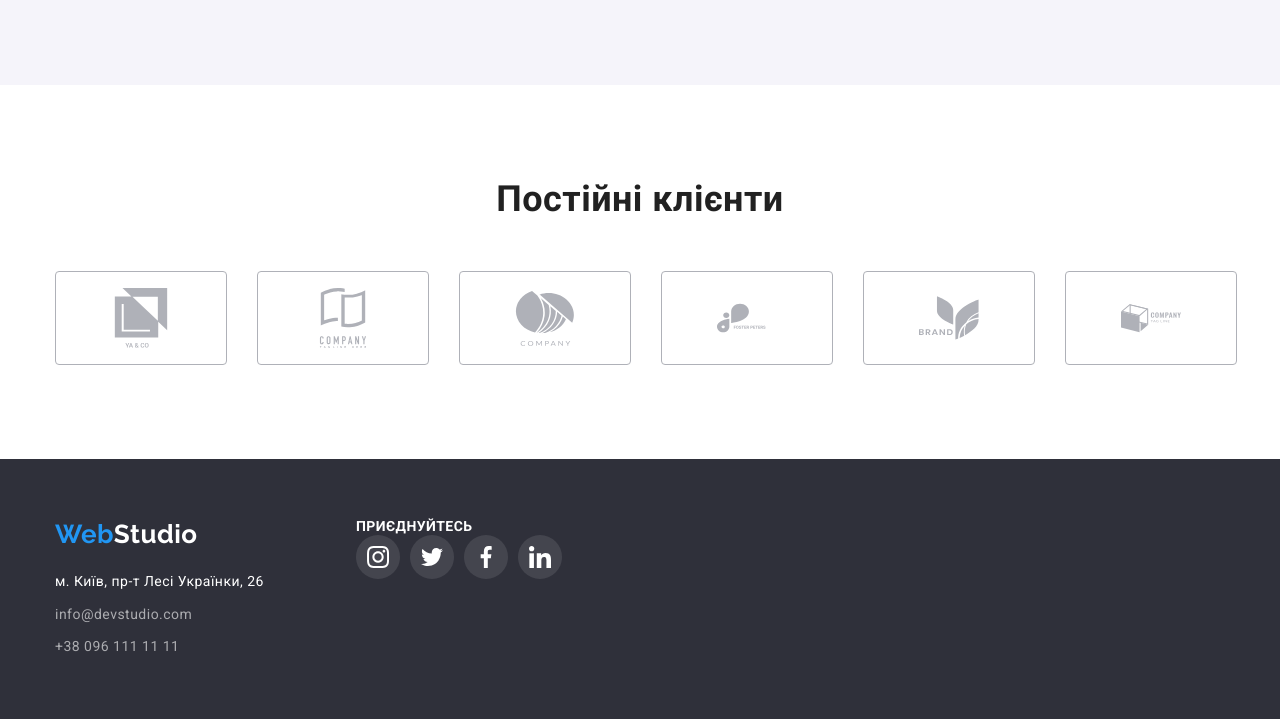
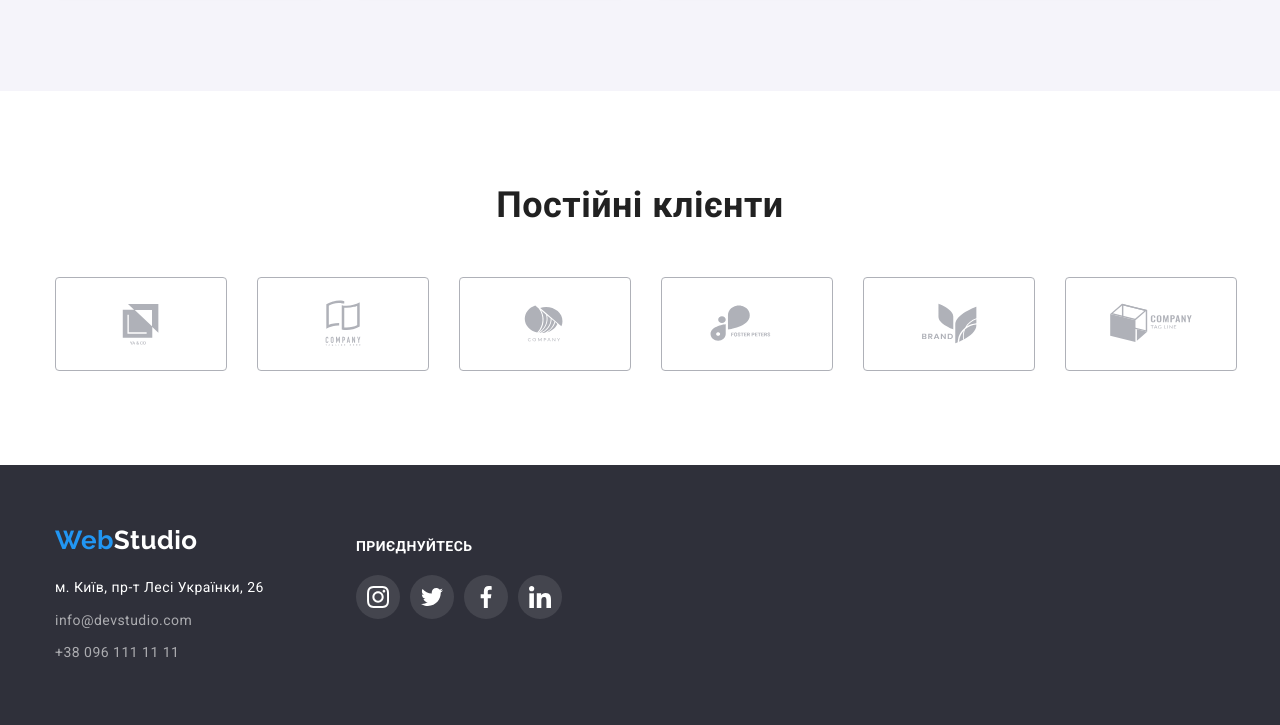
Before and after one commit to ovchrk/goit-markup-hw-04, a plain HTML site: page index.html in a window 1280 px wide. Shown: the part 2235-2960 px from the top of the page. Drawn offline with nearby package versions, Linux system fonts and the light colour scheme.

Commit message:
icons and shadows fixed

```diff
--- a/css/styles.css
+++ b/css/styles.css
@@ -302,7 +302,7 @@ ul {
     margin-bottom: 10px;
 }
 .member-info p {
-    margin-bottom: 10px;
+    margin-bottom: 16px;
 }
 .member-icons {
     display: flex;
@@ -346,11 +346,10 @@ ul {
     height: 92px;
     align-items: center;
     justify-content: center;
-    border-radius: 50%;
     cursor: pointer;
     background-color: transparent;
 }
-.partner:hover {
+.partner:hover, .partner:focus {
     border: 1px solid #2196F3;
 }
 .partners .partner:not(:last-child) {
@@ -360,9 +359,14 @@ ul {
 .partner .company {
     fill: var(--icon-color-grey);
 }
-.partner .company:hover {
+.partner .company:hover, .partner .company:focus {
     fill: var(--brand-color);
 }
+.icon-company {
+    width: 106px;
+    max-height: 92px;
+}
+
 
 /* Footer */
 .footer {
@@ -376,8 +380,11 @@ ul {
 .footer-1 {
     margin-right: 70px;
 }
+.footer-2 {
+    align-items: baseline;
+}
 .footer-2 h3 {
-    margin: 0;
+    margin-bottom: 20px;
 }
 .logo-light {
     display: inline-block;
@@ -410,7 +417,7 @@ ul {
     color: var(--color-links);
 }
 
-.bottom-information a:hover {
+.bottom-information a:hover  {
     color: var(--brand-color);
 }
 
@@ -438,6 +445,9 @@ ul {
     background-color: rgba(255, 255, 255, 0.1);
 }
 .bottom-social-links a:hover {
+    background-color: var(--brand-color);
+}
+.bottom-social-links a:focus {
     background-color: var(--brand-color);
 }
 .bottom-social-links svg {
@@ -494,6 +504,9 @@ ul {
     margin-right: 30px;
     margin-bottom: 30px;
 }
+.examples .item:hover, .examples .item:focus {
+    box-shadow: 0px 1px 1px rgba(0, 0, 0, 0.12), 0px 4px 4px rgba(0, 0, 0, 0.06), 1px 4px 6px rgba(0, 0, 0, 0.16);
+}
 .examples .item:nth-child(3n) {
     margin-right: 0;
 }
--- a/index.html
+++ b/index.html
@@ -264,41 +264,41 @@
                 <ul class="partners">
                     <li class="partner">
                         <a href="" class="company">
-                        <svg class="icon-company" width="106" height="60">
+                        <svg class="icon-company" width="106">
                             <use href="./images/symbol-defs.svg#icon-company-1"></use>
                         </svg>
                     </a>
                     </li>
                     <li class="partner">
                         <a href="" class="company">
-                            <svg class="icon-company" width="106" height="60">
+                            <svg class="icon-company" width="106">
                                 <use href="./images/symbol-defs.svg#icon-company-2"></use>
                             </svg>
                         </a>
                     </li>
                     <li class="partner">
                         <a href="" class="company">
-                            <svg class="icon-company" width="106" height="60">
+                            <svg class="icon-company">
                                 <use href="./images/symbol-defs.svg#icon-company-3"></use>
                             </svg>
                         </a>
                     </li>
                     <li class="partner">
                         <a href="" class="company">
-                            <svg class="icon-company" width="106" height="60">
+                            <svg class="icon-company">
                                 <use href="./images/symbol-defs.svg#icon-company-4-hover"></use>
                             </svg>
                         </a>
                     </li>
                     <li class="partner">
                         <a href="" class="company">
-                            <svg class="icon-company" width="106" height="60">
+                            <svg class="icon-company">
                                 <use href="./images/symbol-defs.svg#icon-company-5"></use>
                             </svg></a>
                     </li>
                     <li class="partner">
                         <a href="" class="company">
-                            <svg class="icon-company" width="106" height="60">
+                            <svg class="icon-company">
                                 <use href="./images/symbol-defs.svg#icon-company-6"></use>
                             </svg></a>
                     </li>
```
